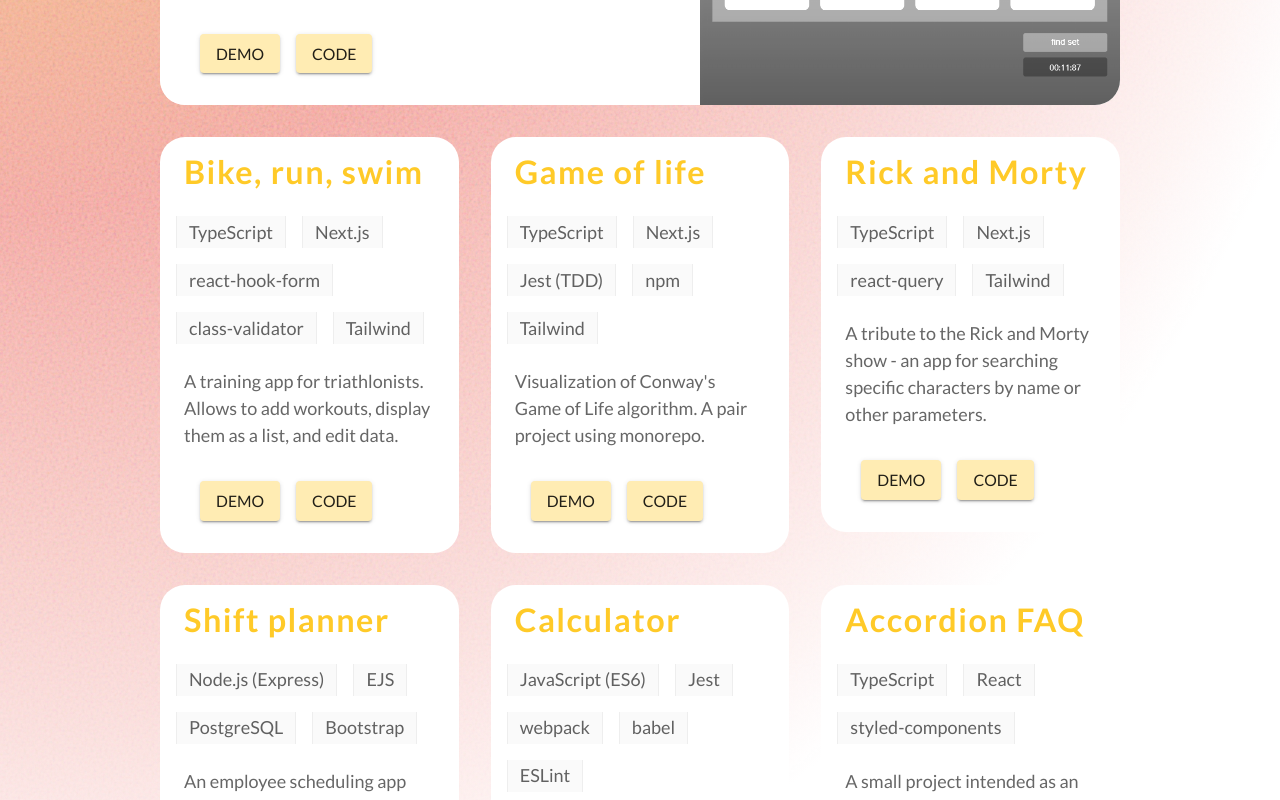
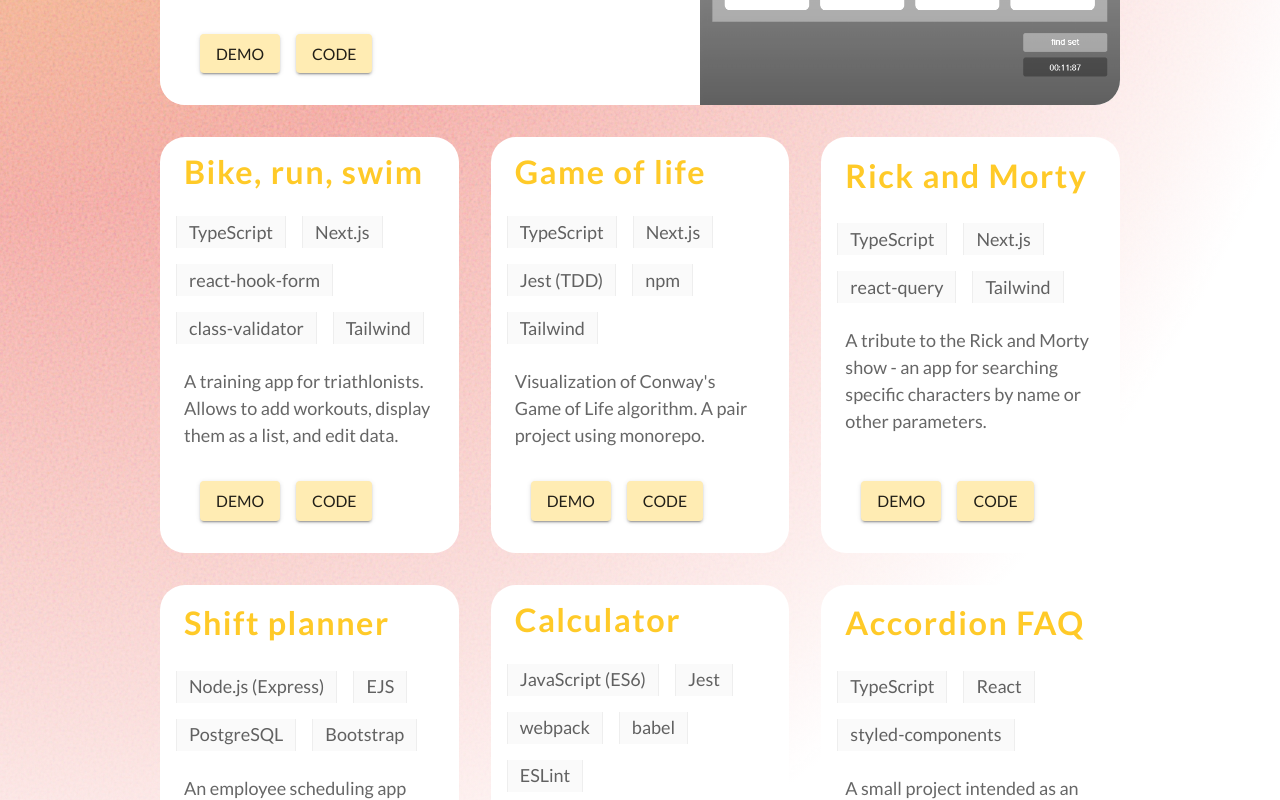
Before and after one commit to ann-kar/ann-kar.github.io, a React (Create React App) app: page / in a window 1280 px wide. Shown: the part 740-1540 px from the top of the page. Built offline with nearby package versions, Linux system fonts and the light colour scheme.

Commit message:
styles: update grid cell layout

```diff
--- a/src/components/LastProject.js
+++ b/src/components/LastProject.js
@@ -5,14 +5,14 @@ import { Project } from "../components";
 import { lastProject } from '../data/project-data';
 import setDesktop from '../assets/set-desktop-narrow.png';
 
-const LastProject = (props) => {
+const LastProject = () => {
     return (
         <Card sx={{ display: 'flex', p: 0, height: {lg: 360} }}>
             <Project data={lastProject} />
-            <Card sx={{ display: {xs: 'none', lg: 'flex'}, minWidth: 420, p: 0, borderRadius: 0 }}>
+            <Card sx={{ display: {xs: 'none', md: 'flex'}, minWidth: 420, height: '100%', p: 0, borderRadius: 0 }}>
                 <CardActionArea href="https://ann-kar.github.io/set/" >
                     <CardMedia
-                        sx={{ display: {xs: 'none', lg: 'inline-block' }, height: 360}}
+                        sx={{ display: {xs: 'none', md: 'inline-block' }, height: '100%'}}
                         style={{margin:0, padding:0}}
                         component="img"
                         image={setDesktop}
--- a/src/components/Project.js
+++ b/src/components/Project.js
@@ -4,7 +4,7 @@ import { Button, Card, CardContent, CardHeader } from '@mui/material';
 
 const Project = ({ data }) => {
     return (
-        <Card sx={{ minWidth: 270, p: 0, display: 'flex', flexWrap: 'wrap', minHeight: {xs: 0, md: '23.5rem', lg: 'unset' }}}>
+        <Card sx={{ width: "100%", height: "100%", p: 0, display: 'flex', flexWrap: 'wrap', minHeight: {xs: 0, md: '23.5rem', lg: 'unset' }}}>
             <CardHeader
                 sx={{ ml: 1, pb: 0, pl: 2 }}
                 title={data.name}
--- a/src/components/Projects.js
+++ b/src/components/Projects.js
@@ -9,7 +9,7 @@ const Projects = () => {
     const renderProjects = () => {
         return projects.map(project => {
             return (
-                <Grid item xs={12} sm={10} md={6} lg={4}>
+                <Grid key={project.id} item xs={12} sm={10} md={6} lg={4}>
                     <Project data={project} />
                 </Grid>
             )
@@ -18,7 +18,7 @@ const Projects = () => {
 
     return (
         <Grid container sx={{ justifyContent: 'center' }} spacing={3}>
-            <Grid item xs={12} sm={10} md={6} lg={12}>
+            <Grid item xs={12} sm={10} md={12}>
                 <LastProject />
             </Grid>
             {renderProjects()}
```
